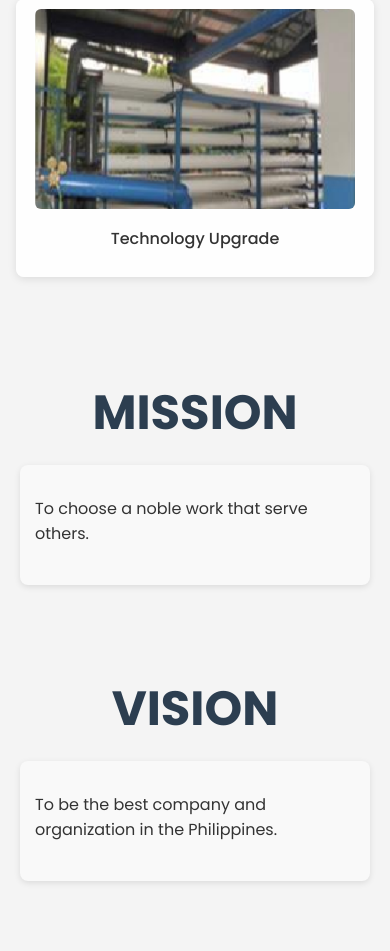
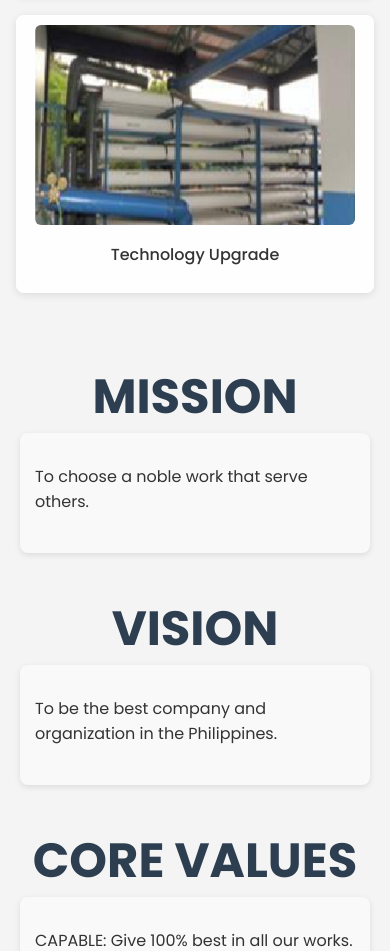
Before and after one commit to Markivanarcega01/fiopc, a Django app: page / in a window 390 px wide. Shown: the part 2637-3588 px from the top of the page. Run offline with Django 5.2, Linux system fonts and the light colour scheme.

Commit message:
Update: found careers bug

```diff
--- a/static/style.css
+++ b/static/style.css
@@ -1108,6 +1108,17 @@ footer .copyright {
   .home .txt-container {
     grid-template-columns: 1fr;
   }
+  .home .introduction {
+    margin: 64px auto 80px auto;
+  }
+  .home .txt-title {
+    margin: -32px auto -16px auto;
+  }
+  .home .mission,
+  .home .vision,
+  .home .core-values {
+    margin-bottom: -16px;
+  }
 }
 
 /* - - - - - ABOUT - - - - - */
```
Also changed, not shown: 1 other file.
